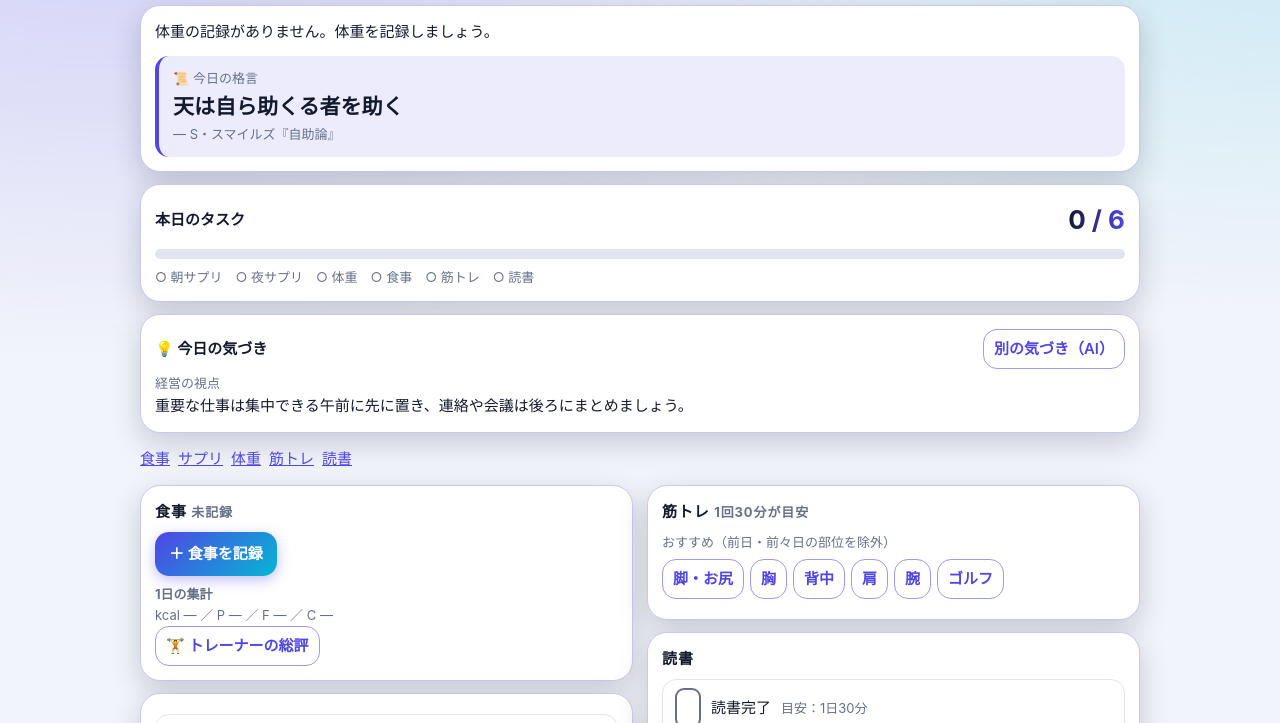
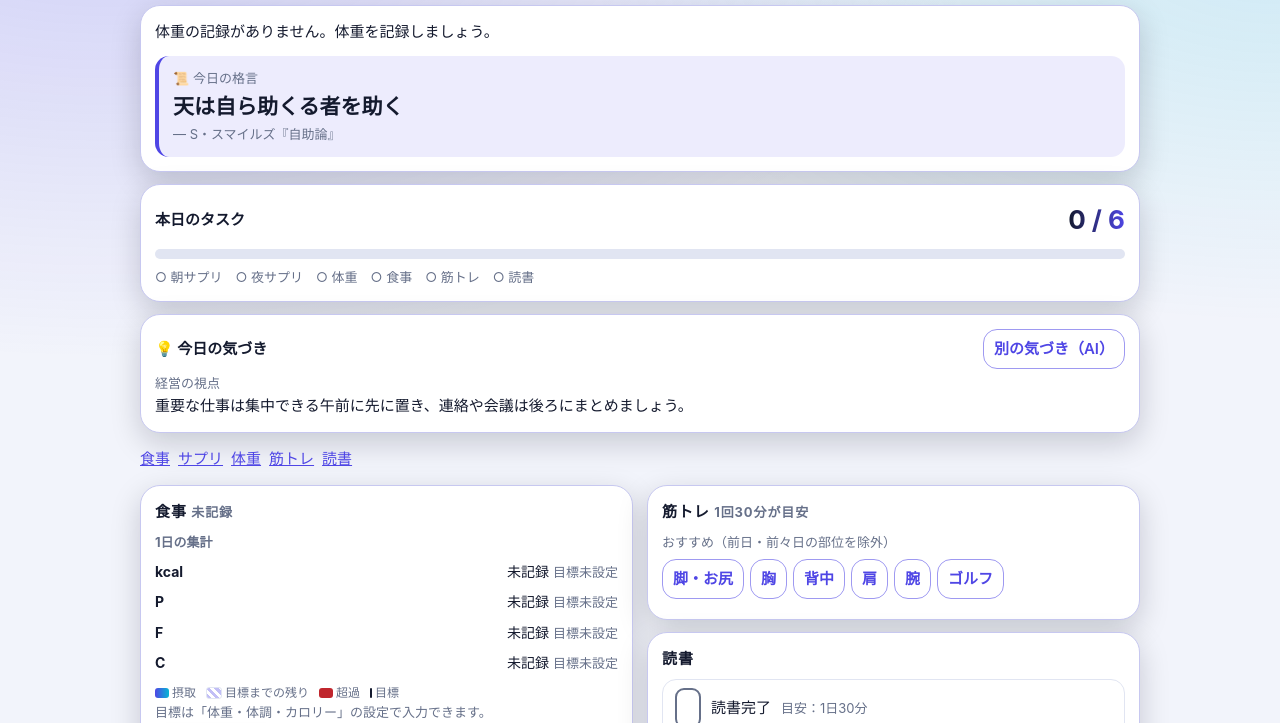
Before and after one commit to katoh4000-cmyk/-, a plain HTML site: page index.html in a window 1280 px wide. Shown: the part 77-800 px from the top of the page. Drawn offline with Linux system fonts and the light colour scheme.

Commit message:
食事の1日集計とカロリー収支を目標との差がわかる横棒グラフに変更、集計値の計算不具合を修正
Co-Authored-By: Claude Opus 5.5 <noreply@anthropic.com>
Claude-Session: https://claude.ai/code/session_014Zq73kEF2d7yTbmKaSYrax

```diff
--- a/index.html
+++ b/index.html
@@ -46,6 +46,11 @@ button.on{background:linear-gradient(135deg,var(--ok),var(--ok2))}
 dialog{max-height:92vh;overflow:auto}
 .quote{margin-top:12px;padding:12px 14px;border-radius:14px;background:color-mix(in srgb,var(--b) 10%,transparent);border-left:4px solid var(--b)}.quote .qt{font-size:21px;font-weight:700;line-height:1.5;margin:2px 0}
 #md h2:focus{outline:none}
+.gbw{margin:6px 0 10px}.gb{margin:8px 0}.gbh{display:flex;justify-content:space-between;align-items:baseline;gap:8px;flex-wrap:wrap;font-size:14px}
+.gbt{position:relative;height:14px;border-radius:99px;background:var(--l);overflow:hidden;margin-top:3px}.gbt i{position:absolute;top:0;bottom:0;display:block}
+.gbt .u{left:0;background:linear-gradient(90deg,var(--b),var(--a2))}.gbt .r{background:repeating-linear-gradient(45deg,color-mix(in srgb,var(--b) 35%,transparent) 0 4px,transparent 4px 8px)}.gbt .o{background:var(--r)}
+.gbt .gm{width:2px;background:var(--t)}.dm{color:var(--b);font-weight:700}.dp{color:var(--r);font-weight:700}
+.gbl{font-size:12px;color:var(--m);display:flex;gap:10px;flex-wrap:wrap}.gbl i{display:inline-block;width:14px;height:10px;border-radius:3px;vertical-align:middle;margin-right:3px}
 .g2{grid-template-columns:minmax(0,1fr) minmax(0,1fr)}.g2 input,.g2 select{width:100%;box-sizing:border-box;min-width:0}
 input,select,textarea{font-size:16px}
 </style></head><body><div class="w">
@@ -96,7 +101,7 @@ const save=()=>{try{localStorage.setItem('dsm1',JSON.stringify(S));msg='';queueS
 const day=d=>S.days[d]||(S.days[d]={});
 const wds=()=>Object.keys(S.days).filter(k=>S.days[k].w>0).sort(),lastW=d=>wds().filter(k=>k<=d).pop()||null;
 const avg=(f,end,n=7)=>{const v=[];for(let i=0;i<n;i++){const x=S.days[ad(end,-i)];if(x&&x[f]>0)v.push(+x[f])}return{n:v.length,a:v.length?v.reduce((a,b)=>a+b)/v.length:null}};
-const tot=d=>{const all=day(d).meals||[],m=all.filter(x=>x.type!=='dinner'),r={dn:all.length-m.length};['kcal','p','f','c'].forEach(k=>{const v=m.filter(x=>x[k]!==''&&x[k]!=null).map(Number);r[k]=v.length?v.reduce((a,b)=>a+b):null});return r};
+const tot=d=>{const all=day(d).meals||[],m=all.filter(x=>x.type!=='dinner'),r={dn:all.length-m.length};['kcal','p','f','c'].forEach(k=>{const v=m.filter(x=>x[k]!==''&&x[k]!=null).map(x=>+x[k]).filter(n=>!isNaN(n));r[k]=v.length?v.reduce((a,b)=>a+b):null});return r};
 const tm=s=>{const m=/^(\d+):(\d+)/.exec(s||'');return m?+m[1]*60+ +m[2]:null};
 function sleep(d){const x=day(d),b=tm(x.bed||'00:00'),wr=tm(x.wake),w=wr??tm(x.wt);if(w==null)return{t:'—'};let m=w-b;if(m<=0)m+=1440;if(m>960)return{t:'—',bad:1};return{h:m/60,t:(m/60).toFixed(1).replace('.0','')+'時間'+(wr==null?'（測定）':'')}}
 const alc=d=>{const x=day(d);return x.alc!==undefined?x.alc:(x.meals||[]).some(m=>m.type==='dinner'&&m.alc==='yes')};
@@ -110,11 +115,11 @@ function render(){GOAL=+S.set.goal>0?+S.set.goal:85;const opn=[...document.query
  const ms=(x.meals||[]).slice().sort((a,b)=>(a.time?0:1)-(b.time?0:1)||(a.time||'').localeCompare(b.time||'')),t=tot(D),st=S.set;let mh='',last='#';
  ms.forEach(m=>{const h=m.time||'時刻不明';if(h!==last){mh+=`<div class="m" style="margin-top:6px"><b>${h}</b></div>`;last=h}
   mh+=`<div class="row"><b>${E(m.name)||'（名称なし）'}</b>${m.type==='dinner'?' <span class="m">会食・集計外</span>':''}<span class="m">${m.kcal!==''&&m.kcal!=null?m.kcal+' kcal ':''}P${m.p||'—'} F${m.f||'—'} C${m.c||'—'}</span><span style="margin-left:auto"><button class="s" onclick="openM('${m.id}')">編集</button> <button class="s" onclick="delM('${m.id}')">削除</button></span>${(m.ph||[]).length?'<div style="width:100%">'+m.ph.map(u=>`<img src="${u}" style="width:56px;height:56px;object-fit:cover;border-radius:10px;margin-right:4px">`).join('')+'</div>':''}${m.type!=='dinner'&&(m.p||m.f||m.c)?'<div style="width:100%">'+bal(m.p,m.f,m.c)+'</div>':''}${m.adv?`<div class="adv" style="width:100%">🏋️ ${E(m.adv)}</div>`:''}</div>`});
- const rem=(k,l,u)=>{const g=+st['g'+k];if(!g)return'';return t[k]==null?` 目標${g}`:` 目標${g}（${g-t[k]>=0?'残り '+(g-t[k]):'超過 '+(t[k]-g)}）`};
- let sm=`<div class="m" style="margin-top:8px"><b>${t.dn?'1日の小計（会食を除く）／会食'+t.dn+'件':'1日の集計'}</b><br>kcal ${t.kcal??'—'}${rem('kcal')} ／ P ${t.p??'—'}${rem('p')} ／ F ${t.f??'—'}${rem('f')} ／ C ${t.c??'—'}${rem('c')}</div>${bal(t.p,t.f,t.c)}<button class="s" onclick="dayRev()">🏋️ トレーナーの総評</button><div id="rev" class="adv" style="white-space:pre-wrap;${x.rev?'':'display:none'}">${E(x.rev)}</div>`;
+  const gw=`<div class="gbw"><div class="m"><b>${t.dn?'1日の小計（会食を除く）／会食'+t.dn+'件':'1日の集計'}</b></div>${gbar('kcal',t.kcal,st.gkcal,' kcal')}${gbar('P',t.p,st.gp,' g')}${gbar('F',t.f,st.gf,' g')}${gbar('C',t.c,st.gc,' g')}${gleg('摂取','目標')}${st.gkcal||st.gp||st.gf||st.gc?'':'<div class="m">目標は「体重・体調・カロリー」の設定で入力できます。</div>'}</div>`;
+ let sm=`<div style="margin-top:8px">${bal(t.p,t.f,t.c)}</div><button class="s" onclick="dayRev()">🏋️ トレーナーの総評</button><div id="rev" class="adv" style="white-space:pre-wrap;${x.rev?'':'display:none'}">${E(x.rev)}</div>`;
  const a=alc(D);
  const sc=(x.sm?1:0)+(x.sn?1:0);
- $('#L').innerHTML=`<div class="card" id="meal"><h2>食事 <span class="m">${ms.length?ms.length+'件':'未記録'}</span></h2><button onclick="openM()">＋ 食事を記録</button>${mh}${sm}</div>
+ $('#L').innerHTML=`<div class="card" id="meal"><h2>食事 <span class="m">${ms.length?ms.length+'件':'未記録'}</span></h2>${gw}<button onclick="openM()">＋ 食事を記録</button>${mh}${sm}</div>
  <div class="card"><label class="chk nf"><input type="checkbox" ${a?'checked':''} onchange="tg('alc',this.checked)">飲酒 <span class="m">${a?'飲酒あり':'記録なし'}</span></label></div>
  <div class="card" id="sup"><h2>サプリ <span class="m">${sc} / 2 回</span></h2><label class="chk"><input type="checkbox" ${x.sm?'checked':''} onchange="tg('sm',this.checked)">朝のサプリ</label><label class="chk"><input type="checkbox" ${x.sn?'checked':''} onchange="tg('sn',this.checked)">夜のサプリ</label></div>
  <div class="card" id="wt">${wtCard()}</div>`;
@@ -122,6 +127,13 @@ function render(){GOAL=+S.set.goal>0?+S.set.goal:85;const opn=[...document.query
  $('#R').innerHTML=`<div class="card" id="trn">${trn()}</div>
  <div class="card" id="read"><h2>読書</h2><label class="chk"><input type="checkbox" ${x.read?'checked':''} onchange="tg('read',this.checked)">読書完了 <span class="m">目安：1日30分</span></label></div>`;
  $('#foot').innerHTML=msg?`<div class="err">${msg}</div>`:'';$('#foot').hidden=!msg;document.querySelectorAll('.chk:not(.nf)').forEach(l=>l.classList.toggle('d',l.querySelector('input').checked));opn.forEach(id=>{const d=document.getElementById(id);if(d)d.open=true})}
+const fmtN=n=>(Math.round(n*10)/10).toLocaleString('ja-JP');
+function gbar(l,v,g,u){g=+g||0;const has=v!=null&&v!=='';const vv=has?+v:0;
+ if(!g)return`<div class="gb"><div class="gbh"><b>${l}</b><span>${has?fmtN(vv)+u:'未記録'} <span class="m">目標未設定</span></span></div></div>`;
+ const max=Math.max(g*1.25,vv),pc=x=>Math.min(100,x/max*100),d=vv-g;
+ const dt=!has?'<span class="m">未記録</span>':d<0?`<span class="dm">−${fmtN(-d)}${u}（残り）</span>`:d>0?`<span class="dp">+${fmtN(d)}${u}（超過）</span>`:'<span class="dm">±0（目標どおり）</span>';
+ return`<div class="gb"><div class="gbh"><span><b>${l}</b> ${has?fmtN(vv):'—'} / ${fmtN(g)}${u}</span>${dt}</div><div class="gbt"><i class="u" style="width:${pc(Math.min(vv,g))}%"></i>${d<0?`<i class="r" style="left:${pc(vv)}%;width:${pc(g)-pc(vv)}%"></i>`:''}${d>0?`<i class="o" style="left:${pc(g)}%;width:${pc(vv)-pc(g)}%"></i>`:''}<i class="gm" style="left:calc(${pc(g)}% - 1px)"></i></div></div>`}
+const gleg=(a,b)=>`<div class="gbl"><span><i style="background:linear-gradient(90deg,var(--b),var(--a2))"></i>${a}</span><span><i style="background:repeating-linear-gradient(45deg,color-mix(in srgb,var(--b) 35%,transparent) 0 3px,transparent 3px 6px);border:1px solid var(--l)"></i>${b}までの残り</span><span><i style="background:var(--r)"></i>超過</span><span><i style="background:var(--t);width:2px"></i>${b}</span></div>`;
 function tg(k,v){day(D)[k]=v;save();render()}
 function wtCard(){const x=day(D),lw=lastW(D),w=S.days[lw]||{},sel=x.w>0;let h='<h2>体重・体調・カロリー</h2><button onclick="openW()">＋ 体重を記録</button>';
  if(lw){const prev=wds().filter(k=>k<lw).pop(),av=avg('w',D);
@@ -137,10 +149,10 @@ function wtCard(){const x=day(D),lw=lastW(D),w=S.days[lw]||{},sel=x.w>0;let h='<
 const sv=(k,v)=>{day(D)[k]=v;save();render()},cond=c=>{const x=day(D);x.cond=x.cond===c?'':c;save();render()};
 function chart(){const p=[];for(let i=13;i>=0;i--){const d=ad(D,-i),w=S.days[d]?.w;if(w>0)p.push([13-i,+w])}if(!p.length)return'';const v=p.map(a=>a[1]),mn=Math.min(...v)-.3,mx=Math.max(...v)+.3,X=i=>10+i*280/13,Y=y=>90-(y-mn)/(mx-mn)*80;
  return`<svg viewBox="0 0 300 110" style="width:100%;max-width:100%;margin-top:8px" role="img" aria-label="14日間の体重推移"><polyline fill="none" stroke="var(--b)" stroke-width="2" points="${p.map(a=>X(a[0])+','+Y(a[1])).join(' ')}"/>${p.map(a=>`<circle cx="${X(a[0])}" cy="${Y(a[1])}" r="3" fill="var(--b)"/>`).join('')}<text x="2" y="106" font-size="9" fill="var(--m)">${ad(D,-13).slice(5)}</text><text x="270" y="106" font-size="9" fill="var(--m)">${D.slice(5)}</text><text x="2" y="9" font-size="9" fill="var(--m)">${f1(mx,1)}</text><text x="2" y="98" font-size="9" fill="var(--m)">${f1(mn,1)}</text></svg>`}
-function calT(){const s=S.set,lw=lastW(D),t=tot(D);let r='',why='';const age=s.birth?Math.floor(df(D,s.birth)/365.2425):null;
- let tdee=null;if(lw&&s.h&&age!=null&&s.sex){const b=10*S.days[lw].w+6.25*s.h-5*age+(s.sex==='m'?5:-161);tdee=Math.round(b*1.2);r=`推定消費 ${tdee} kcal（安静時 ${Math.round(b)} ＋ 日常活動 ${tdee-Math.round(b)}、体重 ${f1(S.days[lw].w)} kg・${lw}）`}else why='設定または体重が未入力のため推定消費を計算できません';
+function calT(){const s=S.set,lw=lastW(D),t=tot(D);let r='',r0='',why='';const age=s.birth?Math.floor(df(D,s.birth)/365.2425):null;
+ let tdee=null;if(lw&&s.h&&age!=null&&s.sex){const b=10*S.days[lw].w+6.25*s.h-5*age+(s.sex==='m'?5:-161);tdee=Math.round(b*1.2);r=`推定消費 ${tdee} kcal（安静時 ${Math.round(b)} ＋ 日常活動 ${tdee-Math.round(b)}、体重 ${f1(S.days[lw].w)} kg・${lw}）`;r0=r}else why='設定または体重が未入力のため推定消費を計算できません';
  const ms=(day(D).meals||[]);let diff='—';if(!ms.length)why=why||'摂取が未記録です';else if(t.dn)why=why||'会食を含む日は差を表示しません';else if(ms.some(m=>m.type!=='dinner'&&(m.kcal===''||m.kcal==null)))why=why||'カロリー不明の食事があります';else if(tdee)diff=(t.kcal-tdee>=0?'+':'')+(t.kcal-tdee)+' kcal';
- return{h:`<div style="margin-top:10px"><b>カロリー収支</b><br>摂取 ${t.kcal??'—'} ／ ${r||'推定消費 —'}<br>差（摂取−消費）：${diff} <span class="m">${diff==='—'?why:''}</span></div>`,s}}
+ return{h:`<div style="margin-top:10px"><b>カロリー収支</b>${diff!=='—'?gbar('摂取',t.kcal,tdee,' kcal')+gleg('摂取','推定消費')+`<div class="m">${r0}</div>`:`<br>摂取 ${t.kcal??'—'} ／ ${r||'推定消費 —'}<br><span class="m">${why}</span>`}</div>`,s}}
 function cal(){const{h,s}=calT();return`<div id="calTxt">${h}</div>
  <details id="setD" style="margin-top:6px" ontoggle="if(!this.open&&needR)render()"><summary>設定（身長・生年月日・目標）</summary><div class="g2"><label>目標体重 kg<input type="number" step="0.1" min="1" inputmode="decimal" value="${s.goal||GOAL}" onchange="ss('goal',this.value)"></label><label>身長 cm<input type="number" value="${s.h||''}" onchange="ss('h',this.value)"></label><label>生年月日<input type="date" value="${s.birth||''}" onchange="ss('birth',this.value)"></label>
  <label>区分<select onchange="ss('sex',this.value)"><option value="">未設定</option><option value="m" ${s.sex==='m'?'selected':''}>男性（+5）</option><option value="f" ${s.sex==='f'?'selected':''}>女性（−161）</option></select></label>
--- a/sw.js
+++ b/sw.js
@@ -1,5 +1,5 @@
 // オフラインでも起動できるように、アプリ本体とアイコンをキャッシュする
-const CACHE = 'dsm-v6';
+const CACHE = 'dsm-v7';
 const SHELL = ['./', './index.html', './manifest.webmanifest', './icons/icon-192.png', './icons/icon-512.png', './icons/apple-touch-icon.png'];
 self.addEventListener('install', e => { e.waitUntil(caches.open(CACHE).then(c => c.addAll(SHELL)).then(() => self.skipWaiting())); });
 self.addEventListener('activate', e => {
```
